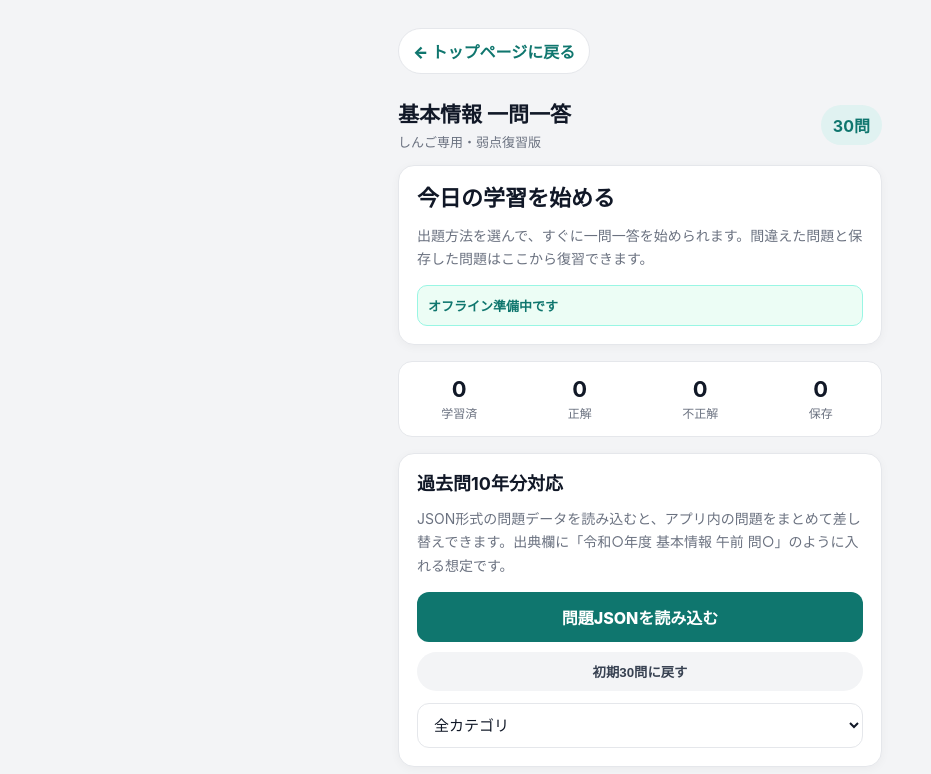
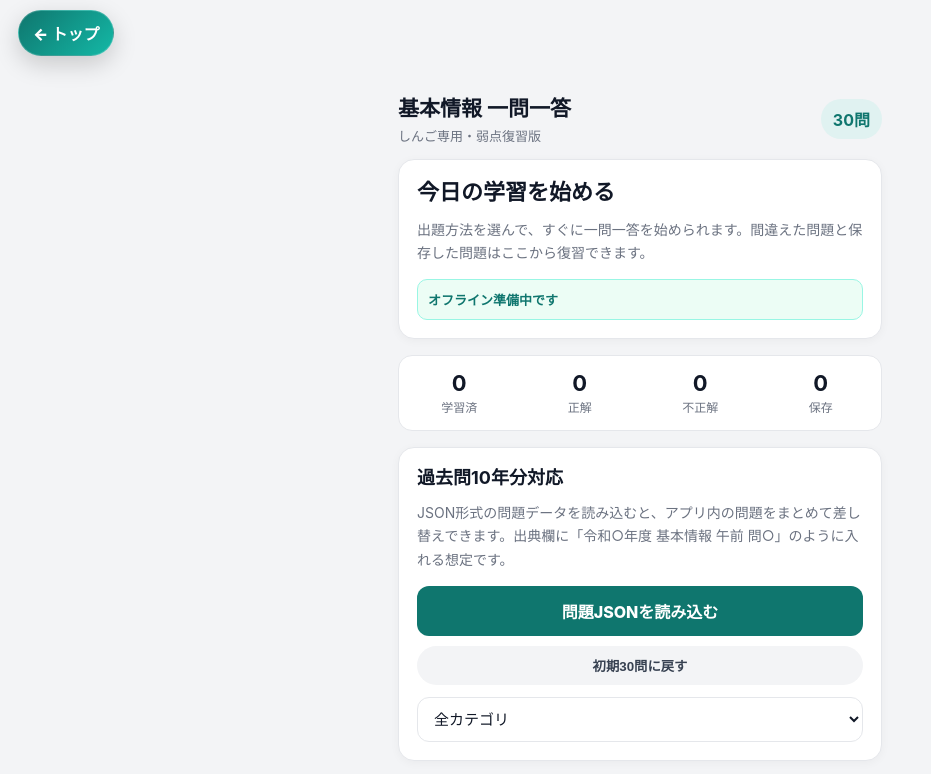
Before and after one commit to butagorilla1182/fe-quiz, a plain HTML site: page fe/index.html in a window 1280 px wide. Shown: the top 774 px of the page, without its empty margins (0-931 px from the left). Drawn offline with Linux system fonts and the light colour scheme.

Commit message:
Add files via upload

```diff
--- a/fe/index.html
+++ b/fe/index.html
@@ -9,8 +9,8 @@
   <title>基本情報 一問一答</title>
 </head>
 <body>
+  <a class="homeFab" href="../">← トップ</a>
   <main class="app">
-    <a class="homeLink" href="../">← トップページに戻る</a>
     <header class="topbar">
       <div>
         <h1>基本情報 一問一答</h1>
--- a/fe/styles.css
+++ b/fe/styles.css
@@ -319,3 +319,22 @@ h1 {
   padding: 10px 14px;
 }
 .homeLink:active { transform: scale(.98); }
+
+.homeFab {
+  position: sticky;
+  top: 10px;
+  z-index: 999;
+  display: inline-block;
+  margin: 10px 0 0 18px;
+  color: #ffffff;
+  font-weight: 900;
+  text-decoration: none;
+  background: linear-gradient(135deg, var(--main), var(--main2));
+  border: 1px solid rgba(255,255,255,.18);
+  border-radius: 999px;
+  padding: 10px 14px;
+  box-shadow: 0 8px 24px rgba(0,0,0,.18);
+}
+.homeFab:active {
+  transform: scale(.98);
+}
```
